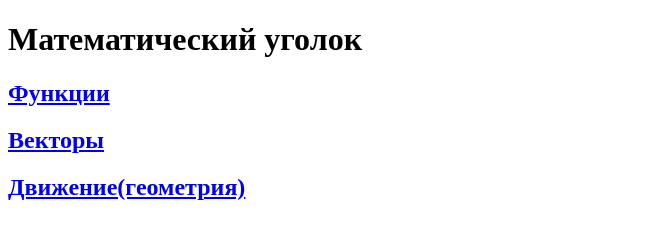
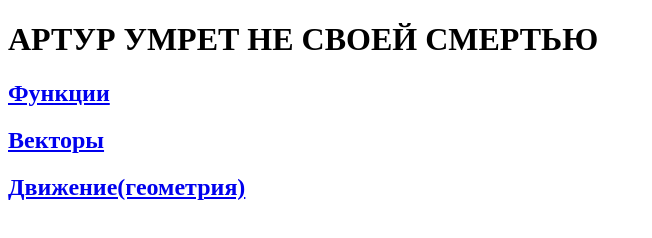
Before and after one commit to aegires/aegires.github.io, a plain HTML site: page index.html in a window 1280 px wide. Shown: the whole page, without its empty margins (0-652 px from the left). Drawn offline with Linux system fonts and the light colour scheme.

Commit message:
Update index.html

```diff
--- a/index.html
+++ b/index.html
@@ -3,10 +3,10 @@
 <head>
     <meta charset="UTF-8">
     <meta name="viewport" content="width=device-width, initial-scale=1.0">
-    <title>Математический уголок</title>
+    <title>АРТУР УМРЕТ НЕ СВОЕЙ СМЕРТЬЮ</title>
 </head>
 <body>
-<h1>Математический уголок</h1>
+<h1>АРТУР УМРЕТ НЕ СВОЕЙ СМЕРТЬЮ</h1>
 <a href="math_functions.html"><h2>Функции</h2></a>
 <a href="vector_operations.html"><h2>Векторы</h2></a>
 <a href="motion_in_geometry.html"><h2>Движение(геометрия)</h2></a>
```
